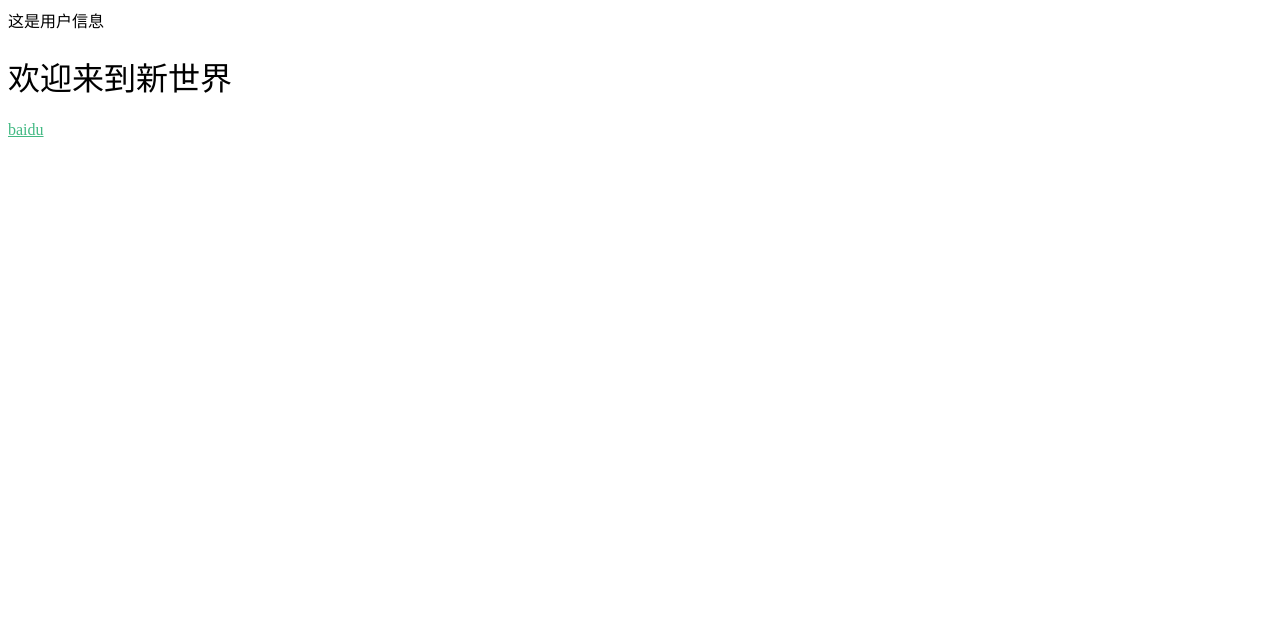
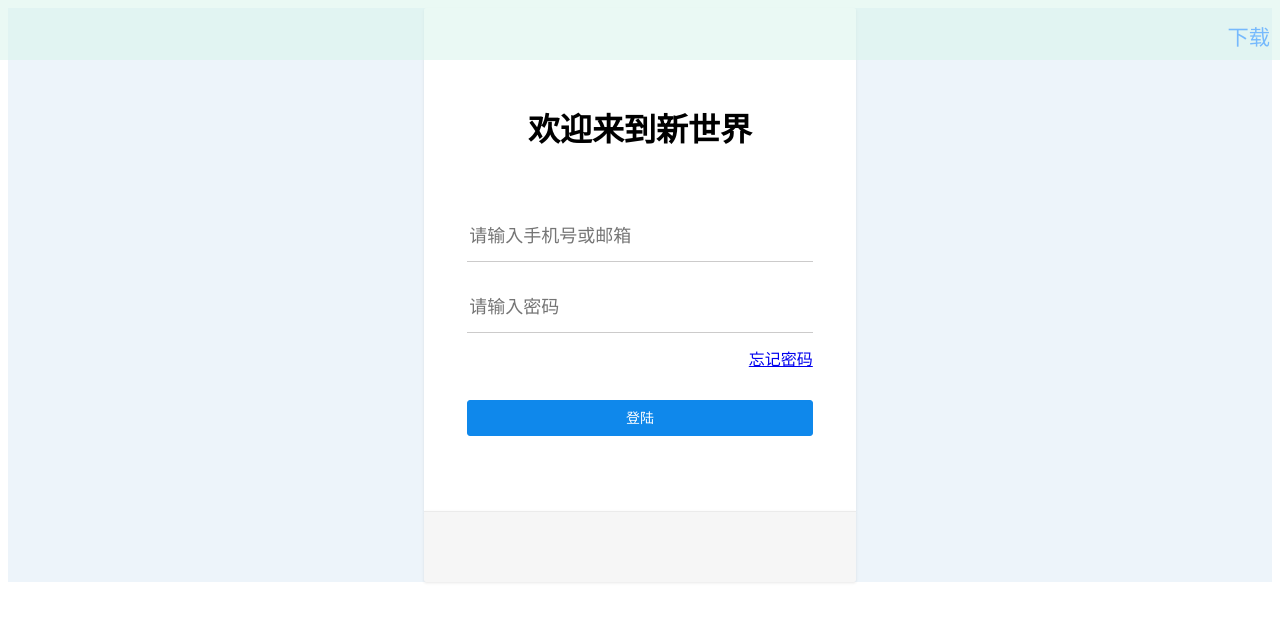
Before and after one commit to changhuaC/mark-paper-web, a Vue app: page / in a window 1280 px wide. Shown: the top 622 px of the page. Built offline with nearby package versions, Linux system fonts and the light colour scheme; the HTML template or start-up script is replaced by a standard one.

Commit message:
增加登录页面

```diff
--- a/package.json
+++ b/package.json
@@ -15,6 +15,7 @@
   "author": "changh",
   "license": "ISC",
   "dependencies": {
+    "axios": "^0.17.1",
     "vue": "^2.5.13",
     "vue-router": "^3.0.1"
   },
@@ -42,6 +43,7 @@
     "sass-loader": "^6.0.6",
     "style-loader": "^0.19.1",
     "uglifyjs-webpack-plugin": "^1.1.6",
+    "url-loader": "^0.6.2",
     "vue-loader": "^13.7.0",
     "vue-style-loader": "^3.0.3",
     "vue-template-compiler": "^2.5.13",
--- a/src/config/router.js
+++ b/src/config/router.js
@@ -3,8 +3,8 @@ import Router from 'vue-router'
 import Index from '../pages/Index.vue'
 
 Vue.use(Router)
-
 export default new Router({
+    mode: 'history',
     routes: [
         {
             path: '/',
--- a/src/pages/App.vue
+++ b/src/pages/App.vue
@@ -1,15 +1,40 @@
 <template>
-    <div id="111">
-        <div>这是用户信息</div>
+    <div class="main-container"  id="main-container">
+        <div class="index-title">
+            <div class="regist">下载</div>
+        </div>
         <router-view/>
     </div>
 </template>
 
 <script>
     export default {
-        name: 'userDetail'
+        name: 'App'
     }
 </script>
 <style lang="scss" scoped>
+.main-container{
+    box-sizing: border-box ;
+    height: 100%;
+    .index-title{
+        width: 100%;
+        height: 60px;
+        background-color: rgb(214, 243, 233);
+        opacity: 0.5;
+        top: 0;
+        left: 0;
+        position: fixed;
+        z-index: 500;
+        vertical-align:bottom;
+        .regist{
+            margin-top: 20px;
+            margin-right: 10px;
+            float: right;
+            font-family:-apple-system, BlinkMacSystemFont, 'Segoe UI', Roboto, Oxygen, Ubuntu, Cantarell, 'Open Sans', 'Helvetica Neue', sans-serif;
+            color:#007fff;
+            font-size: 1.33rem;
+        }
+    }
+}
 
 </style>
--- a/src/pages/index.vue
+++ b/src/pages/index.vue
@@ -1,14 +1,37 @@
 <template>
-  <div class="hello">
-    <h1>{{ msg }}</h1>
-    <a href="http://www.baidu.com">baidu</a>
+  <div class="index-container">
+    <div class="login-container">
+      <h1 v-text="msg"></h1>
+      <div class="form-container">
+        <form>
+          <div class="user-account">
+            <input placeholder="请输入手机号或邮箱" type="text">
+          </div>
+          <div class="user-password">
+              <input placeholder="请输入密码" type="password">
+          </div>
+          <div class="find-password">
+            <div>
+              <router-link to="findPassword">忘记密码</router-link>
+            </div>
+          </div>
+          <div>
+              <button type="submit" class="button-login">登陆</button>
+          </div>
+        </form>
+      </div>
+    </div>
+    <div class="regist-container">
+      <div></div>
+      <div></div>
+    </div>
   </div>
 </template>
 
 <script>
   export default {
     name: 'index',
-    data () {
+    data() {
       return {
         msg: '欢迎来到新世界'
       }
@@ -17,19 +40,80 @@ export default {
 </script>
 
 <!-- Add "scoped" attribute to limit CSS to this component only -->
-<style scoped>
-h1, h2 {
-  font-weight: normal;
+<style lang="scss" scoped>
+  .index-container {
+    background-color:#EDF4FA;
+    height: 100%;
+    width: 100%;
+    display: flex;
+    flex-flow: column;
+    justify-content: center;
+    align-items: center;
+    input{
+        height: 48px;
+        line-height: 24;
+        background: transparent;
+        border:none;
+        outline:none;
+        resize: none;
+        font-size: 18px;
+        color: #9da09b;
+        width: 100%;
       }
-ul {
-  list-style-type: none;
-  padding: 0;
+    .login-container {
+      display: flex;
+      flex-flow: column;
+      justify-content: center;
+      align-items: center;
+      border:0px;
+      border-top-left-radius: 2px;
+      border-top-right-radius: 2px;
+      box-shadow: 0 1px 3px rgba(26,26,26,.1);
+      background-color: white;
+      height: 503px;
+      width: 432px;
+      .form-container{
+        width: 80%;
+        .user-account{
+          margin-top: 40px;
+          border-bottom:solid 1px  #cccbcb
         }
-li {
-  display: inline-block;
-  margin: 0 10px;
+        .user-password{
+          margin-top: 20px;
+          border-bottom:solid 1px  #cccbcb
         }
-a {
-  color: #42b983;
+        .find-password{
+          height: 37px;
+          display: flex;
+          justify-content: flex-end;
+          align-items: flex-end;
+        }
+        .button-login{
+          background: #0f88eb;
+          border: 1px solid #0f88eb;
+          width: 100%;
+          margin-top: 30px;
+          height: 36px;
+          font-size: 14px;
+          color:white;
+          border-radius: 3px;
+          line-height: 32px;
+        }
+        .button-login:hover{
+          background-color: #0d79d1;
+        }
+      }
+    }
+    .regist-container{
+      box-shadow: 0 1px 3px rgba(26,26,26,.1);
+      border-bottom-left-radius: 2px;
+      border-bottom-right-radius: 2px;
+      border:0px;
+      border-top: 1px solid #ebebeb;
+      height: 70px;
+      width: 432px;
+      background-color: #f6f6f6;
+      display: flex;
+    }
   }
 </style>
--- a/template/index.tmp.html
+++ b/template/index.tmp.html
@@ -8,6 +8,15 @@
     <title>
         首页
     </title>
+    <style>
+        html{
+            height: 100%;
+        }
+        body{
+            height: 100%; padding: 0; margin: 0;
+            overflow: hidden;
+        }
+    </style>
 </head>
 
 <body>
```
Also changed, not shown: 3 other files (tests, documents, lock files or other folders). Lines whose indentation alone changed are shown as unchanged.
